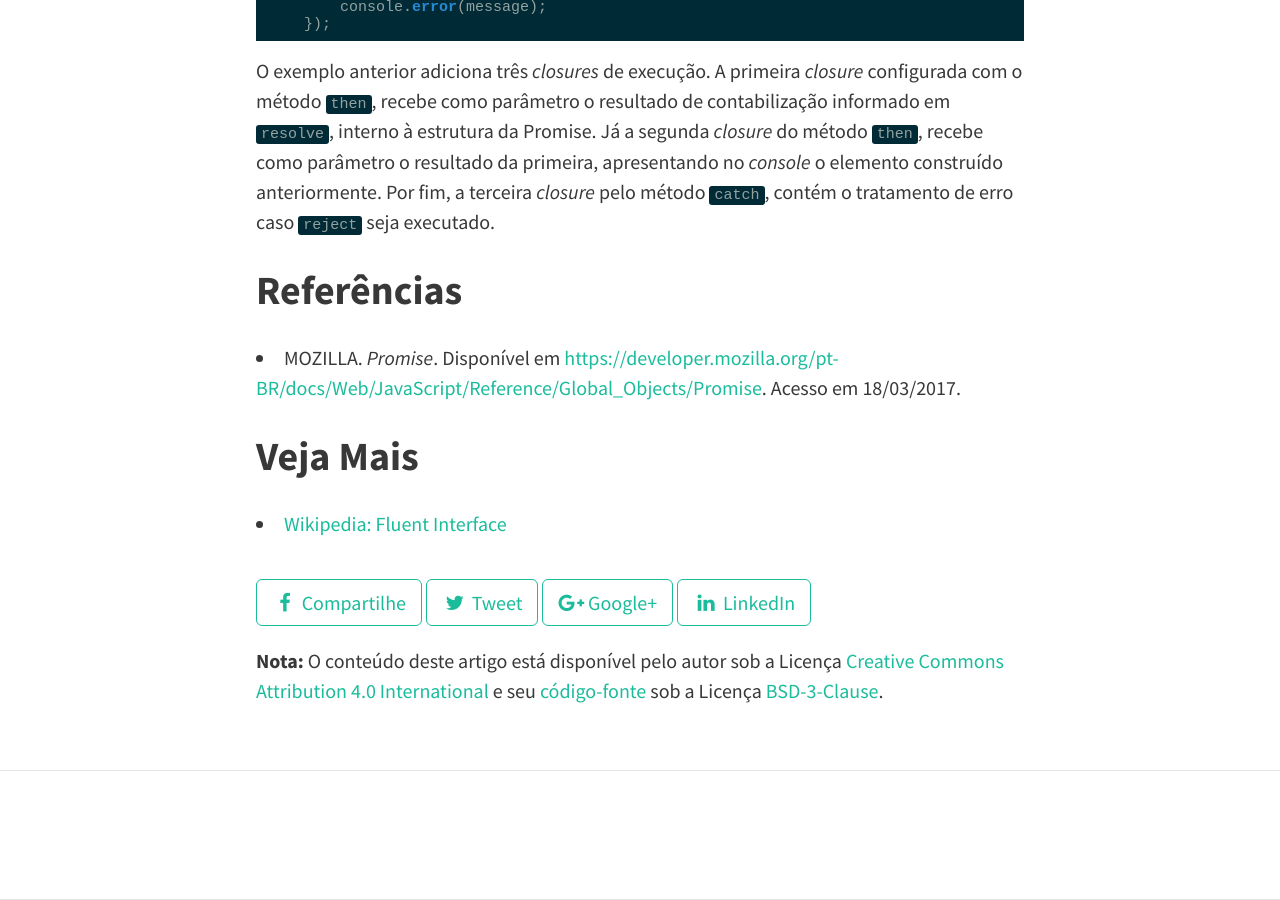
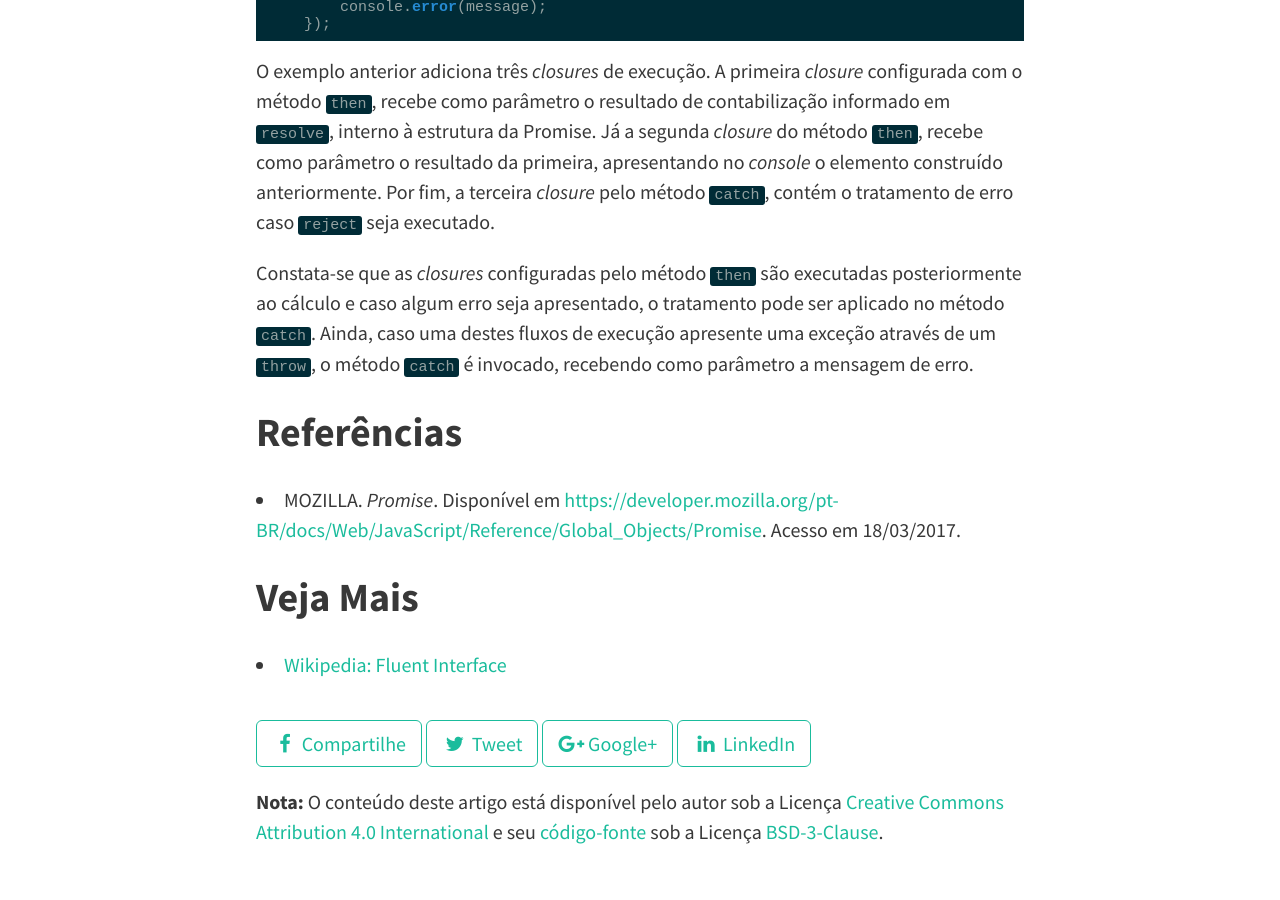
Before and after one commit to wandersonwhcr/wandersonwhcr.github.io, a Jekyll site: the page built from _posts/2017-03-18-javascript-promises.md, in a window 1280 px wide and 900 px high, scrolled down 1806 px. Built offline with Jekyll 4.4.1, drawn with Linux system fonts in a browser that asks for light colours; nearby versions of some CDN libraries; comment, search, counter and statistics services are not loaded.

Commit message:
Conclui a seção de execução

```diff
--- a/_posts/2017-03-18-javascript-promises.md
+++ b/_posts/2017-03-18-javascript-promises.md
@@ -61,6 +61,8 @@ calcSomethingPromise
 
 O exemplo anterior adiciona três _closures_ de execução. A primeira _closure_ configurada com o método `then`, recebe como parâmetro o resultado de contabilização informado em `resolve`, interno à estrutura da Promise. Já a segunda _closure_ do método `then`, recebe como parâmetro o resultado da primeira, apresentando no _console_ o elemento construído anteriormente. Por fim, a terceira _closure_ pelo método `catch`, contém o tratamento de erro caso `reject` seja executado.
 
+Constata-se que as _closures_ configuradas pelo método `then` são executadas posteriormente ao cálculo e caso algum erro seja apresentado, o tratamento pode ser aplicado no método `catch`. Ainda, caso uma destes fluxos de execução apresente uma exceção através de um `throw`, o método `catch` é invocado, recebendo como parâmetro a mensagem de erro.
+
 ## Referências
 
 * MOZILLA. _Promise_. Disponível em [https://developer.mozilla.org/pt-BR/docs/Web/JavaScript/Reference/Global\_Objects/Promise](https://developer.mozilla.org/pt-BR/docs/Web/JavaScript/Reference/Global_Objects/Promise). Acesso em 18/03/2017.
```
